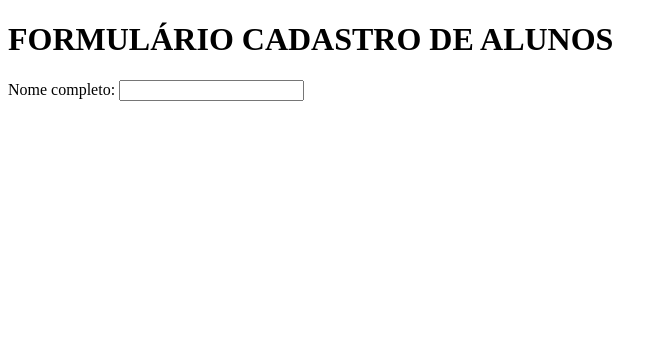
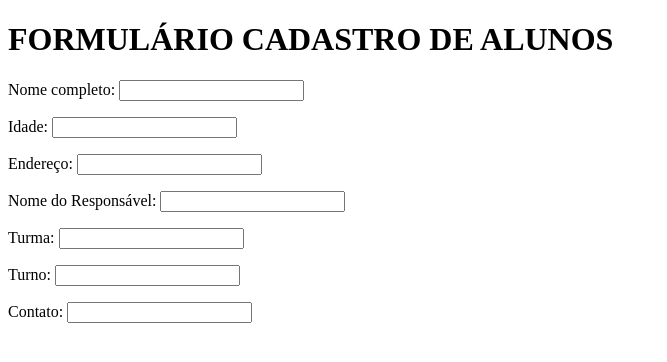
Before and after one commit to Emerson1626/Formulario, a plain HTML site: page index.html in a window 1280 px wide. Shown: the whole page, without its empty margins (0-667 px from the left). Drawn offline with Linux system fonts and the light colour scheme.

Commit message:
Update index.html

```diff
--- a/index.html
+++ b/index.html
@@ -10,9 +10,12 @@
     <H1>FORMULÁRIO CADASTRO DE ALUNOS</H1>
     <FORM>
          <P>Nome completo: <input type="text" name="Nome" id="Nome"  </P>
-
-
-
+        <P>Idade: <input type="text" name="Idade" id="Idade"  </P>
+<P>Endereço: <input type="text" name="Endereço" id="Endereço"  </P>
+    <P>Nome do Responsável: <input type="text" name="Nome do Responsável" id="Nome do Responsável"  </P>
+<P>Turma: <input type="text" name="Turma" id="Turma"  </P>
+    <P>Turno: <input type="text" name="Turno" id="Turno"  </P>
+        <P>Contato: <input type="text" name="Contato" id="Contatel"  </P>
     </FORM>
 
 </body>
```
